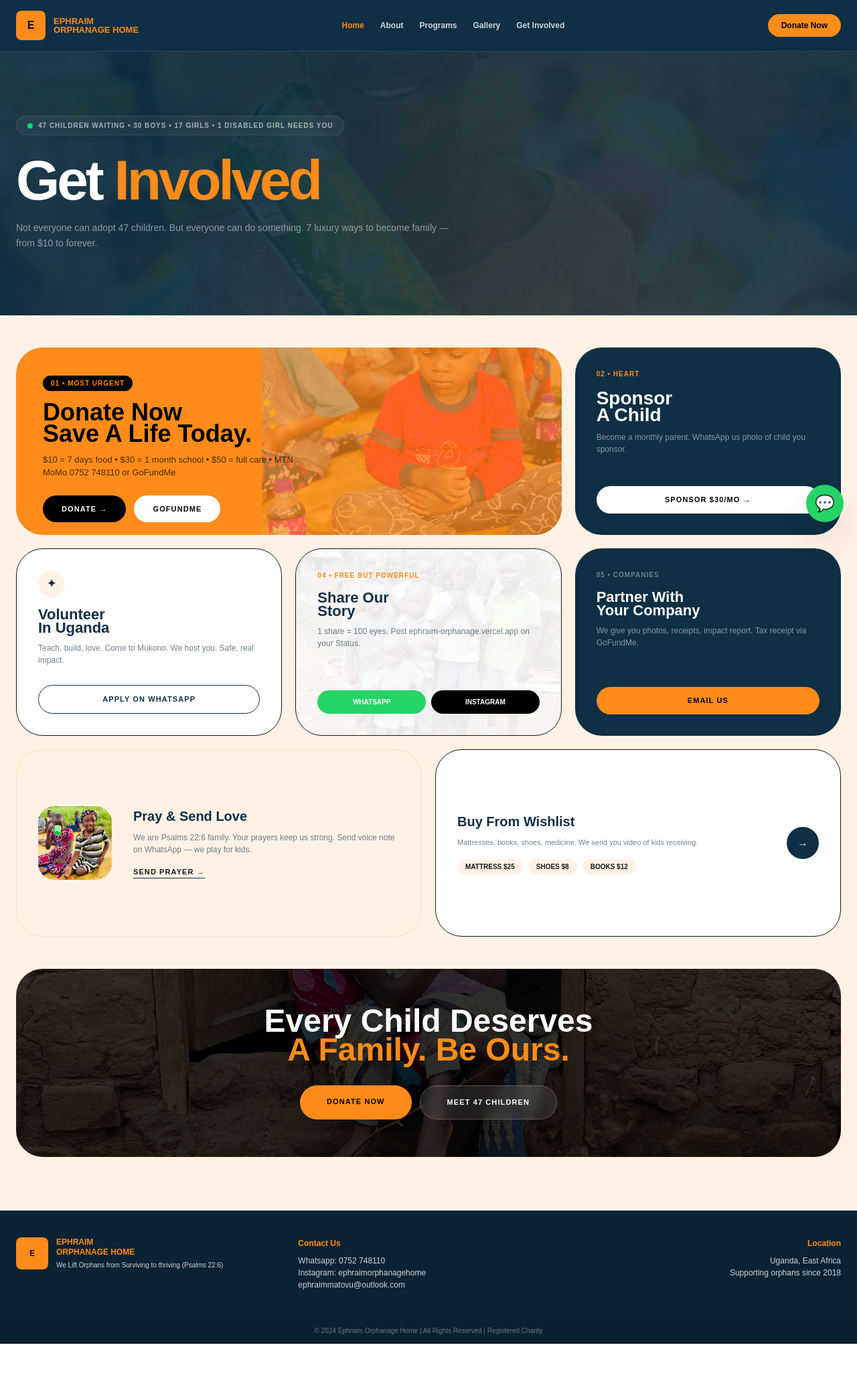
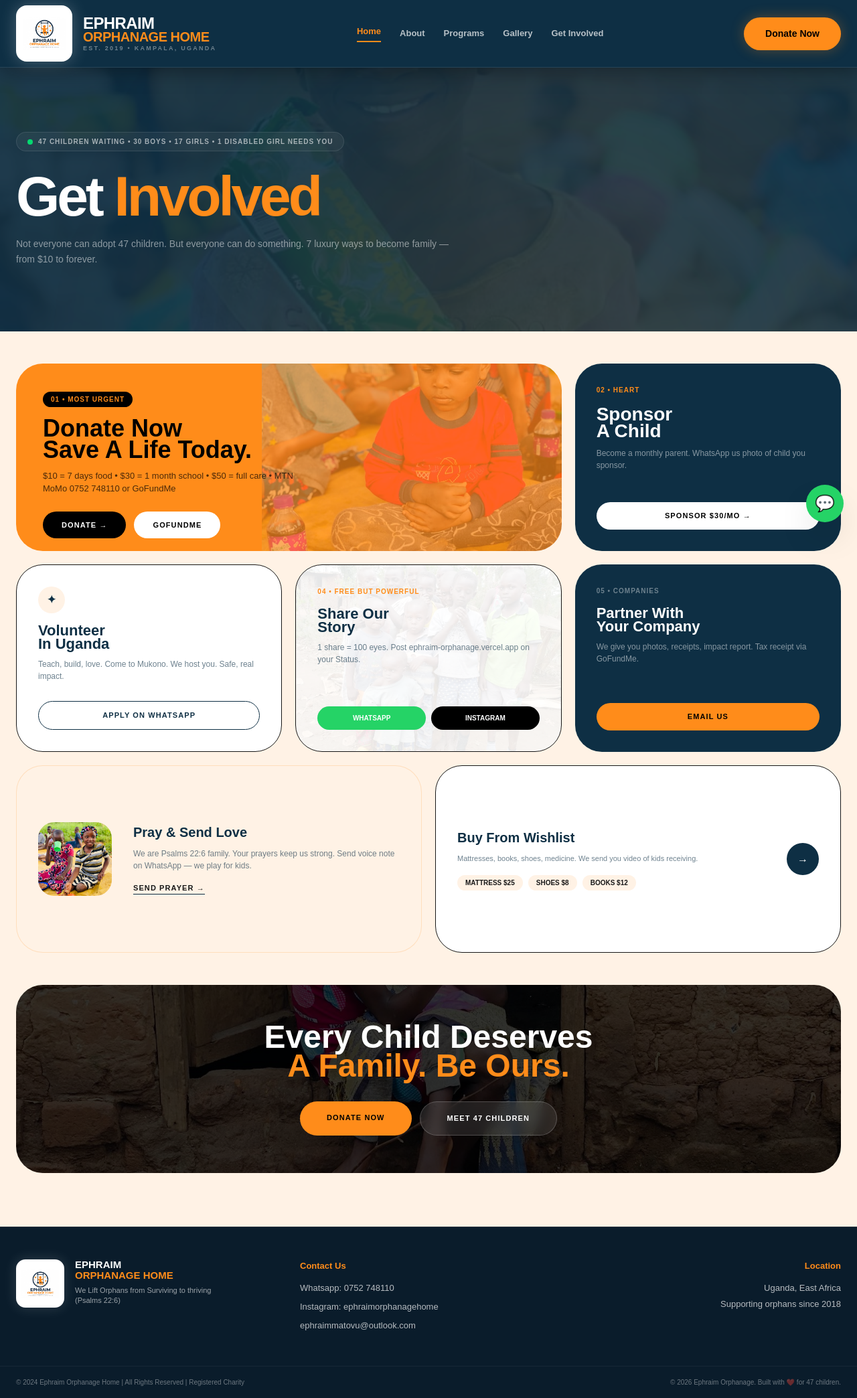
Before and after one commit to xoucho10/ephraim-orphanage, a Next.js app: page /get-involved in a window 1280 px wide. Shown: the whole page at 67% size. Before the commit the page ends 2007 px from the top, so only its background shows below. Built offline with nearby package versions, Linux system fonts and the light colour scheme.

Commit message:
feat: huge logo identity in footer - same as header

```diff
--- a/src/app/page.tsx
+++ b/src/app/page.tsx
@@ -1,6 +1,6 @@
 "use client"
 import { useState, useEffect } from "react"
-import { ShieldCheck, ArrowRight, Play, Heart, X, Menu, MapPin, Phone, CheckCircle } from "lucide-react"
+import { ShieldCheck, ArrowRight, Play, Heart, X, MapPin, Phone, CheckCircle } from "lucide-react"
 import Image from "next/image"
 
 const heroImages = [
@@ -13,7 +13,6 @@ export default function Home() {
   const [count47, setCount47] = useState(0)
   const [realMoments, setRealMoments] = useState<string[]>([])
   const [lightbox, setLightbox] = useState<string|null>(null)
-  const [mobileMenu, setMobileMenu] = useState(false)
 
   useEffect(() => {
     const t = setInterval(() => setCurrent((c) => (c+1) % heroImages.length), 4500)
@@ -32,35 +31,9 @@ export default function Home() {
 
   return (
     <main className="bg-[#FFFDF9] text-[#102A3C] overflow-x-hidden">
-      {/* HEADER - FIXED VISIBILITY */}
-      <header className="fixed top-0 w-full z-[100] bg-[#0D2335]/90 backdrop-blur-xl border-b border-white/10">
-        <div className="max-w-[1280px] mx-auto px-4 lg:px-8 h-[64px] flex items-center justify-between">
-          <a href="#" className="flex items-center gap-2.5">
-            <img src="/logo.png" alt="Ephraim" className="w-8 h-8 rounded bg-white p-1 object-contain" />
-            <span className="font-black text-white text-[12px] leading-[1] tracking-tight">EPHRAIM<br/><span className="text-[#FF8A1A]">ORPHANAGE HOME</span></span>
-          </a>
-          <nav className="hidden md:flex items-center gap-6 text-[12px] font-semibold text-white/70">
-            <a href="#" className="text-white">Home</a>
-            <a href="#about">About</a>
-            <a href="#gallery">Gallery</a>
-            <a href="#donate">Get Involved</a>
-          </nav>
-          <div className="flex items-center gap-3">
-            <a href="#donate" className="hidden md:inline-flex bg-[#FF8A1A] text-[#102A3C] font-black text-[12px] px-5 py-2.5 rounded-full hover:bg-[#ff9a36]">Donate Now</a>
-            <button onClick={()=>setMobileMenu(!mobileMenu)} className="md:hidden text-white p-2">{mobileMenu? <X/> : <Menu/>}</button>
-          </div>
-        </div>
-        {mobileMenu && (
-          <div className="md:hidden bg-[#0D2335] border-t border-white/10 px-6 py-6 space-y-4 text-white">
-            <a href="#about" onClick={()=>setMobileMenu(false)}>About</a><br/>
-            <a href="#gallery" onClick={()=>setMobileMenu(false)}>Gallery</a><br/>
-            <a href="#donate" onClick={()=>setMobileMenu(false)} className="inline-block mt-2 bg-[#FF8A1A] text-[#102A3C] font-black px-6 py-3 rounded-full">Donate Now</a>
-          </div>
-        )}
-      </header>
 
-      {/* HERO - EDGE TO EDGE + MOBILE OPTIMIZED */}
-      <section className="relative h-[92vh] min-h-[600px] lg:min-h-[700px] w-screen left-1/2 right-1/2 -ml-[50vw] -mr-[50vw] overflow-hidden bg-[#102A3C] pt-[64px]">
+      {/* HERO - NO HEADER HERE, header is in components/Header.tsx */}
+      <section className="relative h-[92vh] min-h-[600px] lg:min-h-[700px] w-screen left-1/2 right-1/2 -ml-[50vw] -mr-[50vw] overflow-hidden bg-[#102A3C]">
         <div className="absolute inset-0">
           {heroImages.map((src, idx)=>(
             <div key={src} className={`absolute inset-0 transition-opacity duration-[1500ms] ${idx===current?'opacity-100':'opacity-0'}`}>
@@ -101,7 +74,6 @@ export default function Home() {
         </div>
       </section>
 
-      {/* GALLERY - FIXED TYPO + LIGHTBOX + MOBILE 2 COLS */}
       <section id="gallery" className="bg-[#FEF6EC] py-12 lg:py-20">
         <div className="max-w-[1280px] mx-auto px-4 lg:px-8">
           <div className="flex flex-col sm:flex-row sm:items-end justify-between gap-2 mb-6">
@@ -124,7 +96,6 @@ export default function Home() {
         </div>
       </section>
 
-      {/* STORY - BIG NUMBERS ORANGE */}
       <section id="about" className="bg-white py-12 lg:py-24">
         <div className="max-w-[1280px] mx-auto px-4 lg:px-8 grid lg:grid-cols-2 gap-8 lg:gap-12 items-center">
           <div className="grid grid-cols-[1.2fr_0.8fr] gap-3">
@@ -152,7 +123,6 @@ export default function Home() {
         </div>
       </section>
 
-      {/* DONATION - CONVERTING */}
       <section id="donate" className="bg-[#102A3C] py-12 lg:py-20">
         <div className="max-w-[1280px] mx-auto px-4 lg:px-8">
           <div className="text-center mb-10">
@@ -185,21 +155,18 @@ export default function Home() {
         </div>
       </section>
 
-      {/* FOOTER */}
-      <footer className="bg-[#08131E] text-white/60 py-10">
+      <footer className="bg-[#08131E] text-white/60 py-10 pb-[90px] md:pb-10">
         <div className="max-w-[1280px] mx-auto px-4 lg:px-8 flex flex-col md:flex-row justify-between gap-6 text-[11px]">
           <div><div className="text-white font-black">EPHRAIM ORPHANAGE HOME</div><div className="mt-1 flex items-center gap-2"><MapPin size={12}/> Kampala, Uganda • Est. 2019</div><div className="mt-1 flex items-center gap-2"><Phone size={12}/> WhatsApp: 0752 748110</div></div>
-          <div className="text-right md:text-right">© 2026 Ephraim Orphanage. Built with ❤️ for 47 children.<br/>All donations go directly to children.</div>
+          <div className="md:text-right">© 2026 Ephraim Orphanage. Built with ❤️ for 47 children.<br/>All donations go directly to children.</div>
         </div>
       </footer>
 
-      {/* STICKY DONATE MOBILE */}
       <div className="fixed bottom-0 left-0 right-0 z-[90] md:hidden bg-white border-t p-3 flex gap-3">
         <a href="https://wa.me/256752748110" className="flex-1 bg-[#102A3C] text-white text-center font-black text-[12px] py-3.5 rounded-full">WhatsApp</a>
         <a href="#donate" className="flex-[1.5] bg-[#FF8A1A] text-[#102A3C] text-center font-black text-[12px] py-3.5 rounded-full">Donate $10 Now</a>
       </div>
 
-      {/* LIGHTBOX */}
       {lightbox && (
         <div className="fixed inset-0 z-[200] bg-black/90 p-4 flex items-center justify-center" onClick={()=>setLightbox(null)}>
           <button className="absolute top-4 right-4 text-white bg-white/10 p-2 rounded-full"><X/></button>
--- a/src/components/Footer.tsx
+++ b/src/components/Footer.tsx
@@ -1,27 +1,54 @@
 export default function Footer() {
   return (
-    <>
-      <footer className="bg-[#0A2233] py-10 px-6 grid md:grid-cols-3 gap-8 text-[12px] text-white/80">
-        <div className="flex gap-3">
-          <div className="w-12 h-12 rounded-lg bg-[#FF8C1A] grid place-items-center font-black text-black">E</div>
-          <div>
-            <p className="font-black text-[#FF8C1A] leading-tight">EPHRAIM<br/>ORPHANAGE HOME</p>
-            <p className="text-[10px] mt-1">We Lift Orphans from Surviving to thriving (Psalms 22:6)</p>
+    <footer className="bg-[#0A1C2B] border-t border-white/10">
+      {/* MAIN FOOTER */}
+      <div className="max-w-7xl mx-auto px-6 py-12 grid md:grid-cols-3 gap-10">
+
+        {/* LEFT - HUGE LOGO IDENTITY - SAME AS HEADER */}
+        <div className="flex gap-4">
+          <img
+            src="/logo.png"
+            alt="Ephraim Orphanage Home"
+            className="w-[64px] h-[64px] lg:w-[72px] lg:h-[72px] rounded-[14px] bg-white p-1.5 object-contain shadow-[0_0_20px_rgba(255,255,255,0.15)] border-2 border-white shrink-0"
+          />
+          <div className="leading-[1.1]">
+            <div className="font-black text-[15px]">
+              <span className="block text-white">EPHRAIM</span>
+              <span className="block text-[#FF8C1A]">ORPHANAGE HOME</span>
+            </div>
+            <p className="text-[11px] text-white/60 mt-1.5 max-w-[220px] leading-[1.4]">
+              We Lift Orphans from Surviving to thriving (Psalms 22:6)
+            </p>
           </div>
         </div>
-        <div>
-          <h4 className="font-black text-[#FF8C1A] mb-2">Contact Us</h4>
-          <p>Whatsapp: 0752 748110</p>
-          <p>Instagram: ephraimorphanagehome</p>
-          <p>ephraimmatovu@outlook.com</p>
+
+        {/* CENTER - CONTACT */}
+        <div className="text-[13px]">
+          <div className="font-black text-[#FF8C1A] mb-3">Contact Us</div>
+          <div className="text-white/70 space-y-1 leading-6">
+            <div>Whatsapp: 0752 748110</div>
+            <div>Instagram: ephraimorphanagehome</div>
+            <div>ephraimmatovu@outlook.com</div>
+          </div>
         </div>
-        <div className="md:text-right">
-          <h4 className="font-black text-[#FF8C1A] mb-2">Location</h4>
-          <p>Uganda, East Africa</p>
-          <p>Supporting orphans since 2018</p>
+
+        {/* RIGHT - LOCATION */}
+        <div className="text-[13px] md:text-right">
+          <div className="font-black text-[#FF8C1A] mb-3">Location</div>
+          <div className="text-white/70 leading-6">
+            Uganda, East Africa<br/>
+            Supporting orphans since 2018
+          </div>
         </div>
-      </footer>
-      <div className="bg-[#08202F] text-center text-[10px] py-3 text-white/40">© 2024 Ephraim Orphanage Home | All Rights Reserved | Registered Charity</div>
-    </>
+      </div>
+
+      {/* BOTTOM BAR */}
+      <div className="border-t border-white/5 py-4">
+        <div className="max-w-7xl mx-auto px-6 flex flex-col md:flex-row justify-between items-center gap-2 text-[10px] text-white/40">
+          <div>© 2024 Ephraim Orphanage Home | All Rights Reserved | Registered Charity</div>
+          <div className="flex items-center gap-2">© 2026 Ephraim Orphanage. Built with ❤️ for 47 children.</div>
+        </div>
+      </div>
+    </footer>
   )
 }
--- a/src/components/Header.tsx
+++ b/src/components/Header.tsx
@@ -2,20 +2,38 @@ import Link from 'next/link'
 
 export default function Header() {
   return (
-    <header className="bg-[#0E2F44] border-b border-white/10 sticky top-0 z-50">
-      <div className="max-w-7xl mx-auto flex justify-between items-center p-4 px-6">
-        <Link href="/" className="flex items-center gap-3">
-          <div className="w-11 h-11 rounded-lg bg-[#FF8C1A] grid place-items-center font-black text-black">E</div>
-          <h1 className="font-black text-[#FF8C1A] leading-none text-[13px]">EPHRAIM<br/>ORPHANAGE HOME</h1>
+    <header className="bg-[#0E2F44] border-b border-white/10 sticky top-0 z-[100] shadow-[0_4px_30px_rgba(0,0,0,0.4)]">
+      <div className="max-w-7xl mx-auto flex justify-between items-center px-4 lg:px-6 h-[84px] lg:h-[100px]">
+        {/* HUGE LOGO - IDENTITY FROM DISTANCE */}
+        <Link href="/" className="flex items-center gap-3 lg:gap-4 group">
+          <img
+            src="/logo.png"
+            alt="Ephraim Orphanage Home Logo"
+            className="w-[64px] h-[64px] lg:w-[84px] lg:h-[84px] rounded-[12px] lg:rounded-[16px] bg-white p-1.5 lg:p-2 object-contain shadow-[0_0_25px_rgba(255,255,255,0.25)] border-2 border-white group-hover:scale-105 group-hover:shadow-[0_0_35px_rgba(255,140,26,0.4)] transition-all duration-300"
+          />
+          <div className="leading-[0.85]">
+            <h1 className="font-black leading-none">
+              <span className="block text-white text-[18px] lg:text-[24px] tracking-tight">EPHRAIM</span>
+              <span className="block text-[#FF8C1A] text-[16px] lg:text-[20px] tracking-tight -mt-0.5">ORPHANAGE HOME</span>
+            </h1>
+            <span className="hidden lg:block text-[9px] tracking-[0.25em] text-white/40 font-bold mt-1">EST. 2019 • KAMPALA, UGANDA</span>
+          </div>
         </Link>
-        <nav className="hidden md:flex gap-6 text-[12px] font-bold text-white/80">
-          <Link href="/" className="text-[#FF8C1A]">Home</Link>
-          <Link href="/about">About</Link>
-          <Link href="/programs">Programs</Link>
-          <Link href="/gallery">Gallery</Link>
-          <Link href="/get-involved">Get Involved</Link>
+
+        <nav className="hidden md:flex gap-7 text-[13px] font-bold text-white/70 items-center">
+          <Link href="/" className="text-[#FF8C1A] border-b-2 border-[#FF8C1A] pb-1">Home</Link>
+          <Link href="/about" className="hover:text-white transition">About</Link>
+          <Link href="/programs" className="hover:text-white transition">Programs</Link>
+          <Link href="/gallery" className="hover:text-white transition">Gallery</Link>
+          <Link href="/get-involved" className="hover:text-white transition">Get Involved</Link>
         </nav>
-        <Link href="/donate" className="bg-[#FF8C1A] text-black px-5 py-2 rounded-full font-black text-[12px]">Donate Now</Link>
+
+        <Link
+          href="/donate"
+          className="bg-[#FF8C1A] hover:bg-[#ff9a36] text-black px-6 lg:px-8 py-3 lg:py-3.5 rounded-full font-black text-[13px] lg:text-[14px] shadow-[0_0_20px_rgba(255,140,26,0.3)] hover:shadow-[0_0_30px_rgba(255,140,26,0.5)] hover:-translate-y-0.5 transition-all"
+        >
+          Donate Now
+        </Link>
       </div>
     </header>
   )
```
